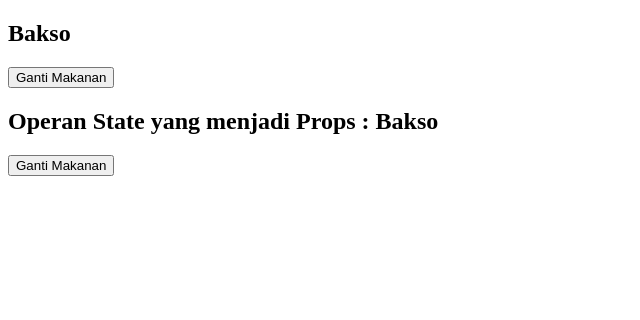
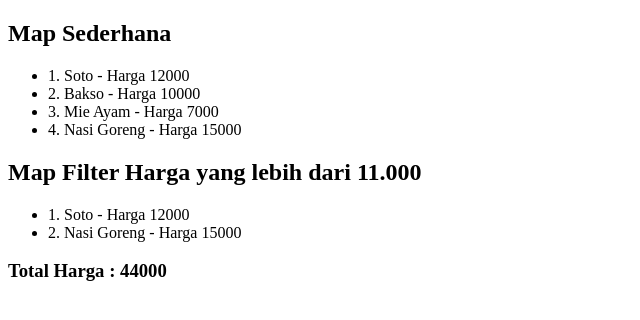
Before and after one commit to fatikh07/reactjsdasar, a React (Create React App) app: page / in a window 1280 px wide. Shown: the top 320 px of the page, without its empty margins (0-640 px from the left). Built offline with nearby package versions, Linux system fonts and the light colour scheme.

Commit message:
Tutorial 5

```diff
--- /dev/null
+++ b/src/Map.js
@@ -0,0 +1,55 @@
+import React from "react";
+
+const makanans = [
+  {
+    nama: "Soto",
+    harga: 12000,
+  },
+  {
+    nama: "Bakso",
+    harga: 10000,
+  },
+  {
+    nama: "Mie Ayam",
+    harga: 7000,
+  },
+  {
+    nama: "Nasi Goreng",
+    harga: 15000,
+  },
+];
+
+// Reduce
+const total_bayar = makanans.reduce((total_harga, makanan) => {
+  return total_harga + makanan.harga;
+}, 0);
+
+const Map = () => {
+  return (
+    <div>
+      <h2>Map Sederhana</h2>
+      <ul>
+        {makanans.map((makanan, index) => (
+          <li>
+            {index + 1}. {makanan.nama} - Harga {makanan.harga}
+          </li>
+        ))}
+      </ul>
+
+      <h2>Map Filter Harga yang lebih dari 11.000</h2>
+      <ul>
+        {makanans
+          .filter((makanan) => makanan.harga > 11000)
+          .map((makanan, index) => (
+            <li>
+              {index + 1}. {makanan.nama} - Harga {makanan.harga}
+            </li>
+          ))}
+      </ul>
+
+      <h3>Total Harga : {total_bayar}</h3>
+    </div>
+  );
+};
+
+export default Map;
--- a/src/index.js
+++ b/src/index.js
@@ -1,5 +1,6 @@
 import React from 'react';
 import ReactDOM from 'react-dom';
+import Map from './Map';
 // import App from './App';
 // import Variabel from './Variabel';
 import StateProps from './StateProps';
@@ -8,7 +9,8 @@ ReactDOM.render(
   <React.StrictMode>
     {/* <App /> */}
     {/* <Variabel /> */}
-    <StateProps />
+    {/* <StateProps /> */}
+    <Map />
   </React.StrictMode>,
   document.getElementById('root')
 );
```
